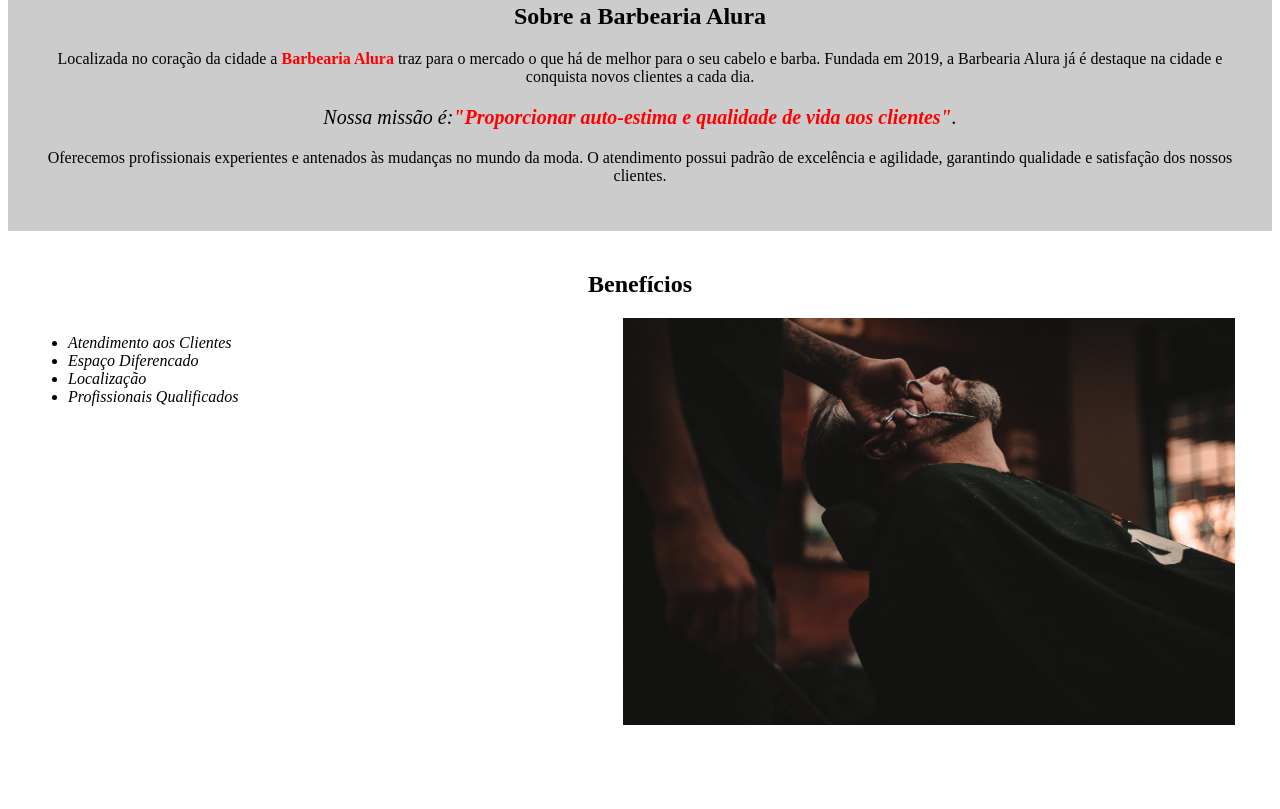
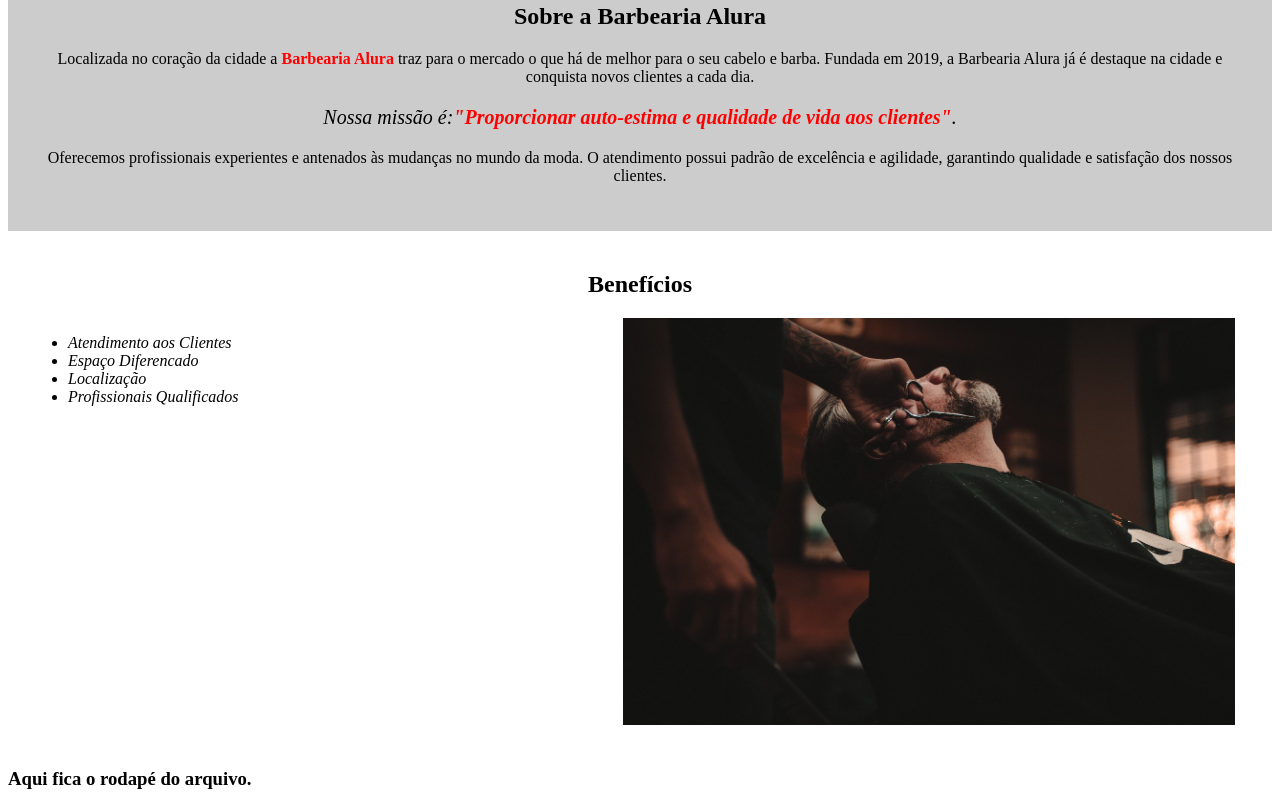
Before and after one commit to felipefiih97/Alura-T4, a plain HTML site: page index.html in a window 1280 px wide. Shown: the part 605-1414 px from the top of the page. Before the commit the page ends 1362 px from the top, so only its background shows below. Drawn offline with Linux system fonts and the light colour scheme.

Commit message:
Rodapé adicionado

```diff
--- a/index.html
+++ b/index.html
@@ -41,5 +41,6 @@
     <img src="beneficios.jpg" class="imagem-beneficios">
 </div>
 
+<footer><h3>Aqui fica o rodapé do arquivo. </h3></footer>
 </body>
 </html>
```
